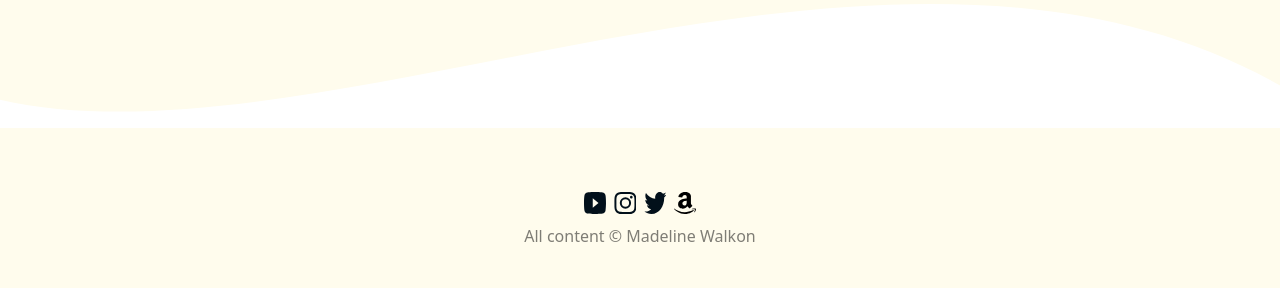
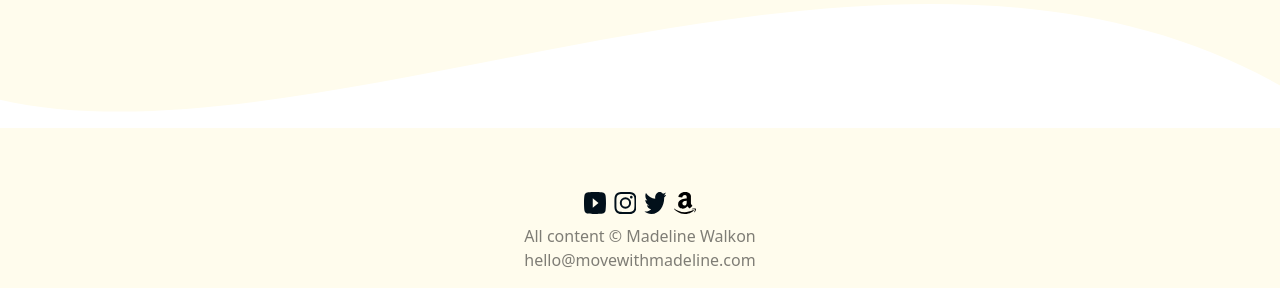
Before and after one commit to will-t-harris/move-with-madeline, a Gatsby site: page / in a window 1280 px wide. Shown: the part 1292-1580 px from the top of the page. Built offline with nearby package versions, Linux system fonts and the light colour scheme; Gatsby itself is replaced by a stand-in of ours; a web font is replaced by a local one.

Commit message:
add social links and email to foote

```diff
--- a/src/components/Footer.js
+++ b/src/components/Footer.js
@@ -7,17 +7,26 @@ import AmazonIcon from "./icons/AmazonIcon"
 
 const Footer = () => {
   return (
-    <div className="flex flex-col h-40 bg-bgPrimary">
+    <footer className="flex flex-col h-40 bg-bgPrimary">
       <div className="mx-auto pt-16 pb-8 flex flex-row h-20">
-        <YoutubeIcon twClasses="mr-2" />
-        <InstagramIcon twClasses="mr-2" />
+        <a href="https://www.youtube.com/channel/UCPYe2LOAGOJOesjCOBMd_Sg/">
+          <YoutubeIcon twClasses="mr-2" />
+        </a>
+        <a href="https://www.instagram.com/move.with.madeline/">
+          <InstagramIcon twClasses="mr-2" />
+        </a>
         <TwitterIcon twClasses="mr-2" />
         <AmazonIcon />
       </div>
       <div className="mx-auto opacity-50">
         All content &copy; Madeline Walkon
       </div>
-    </div>
+      <div className="mx-auto opacity-50">
+        <a href="mailto:hello@movewithmadeline.com">
+          hello@movewithmadeline.com
+        </a>
+      </div>
+    </footer>
   )
 }
 
```
